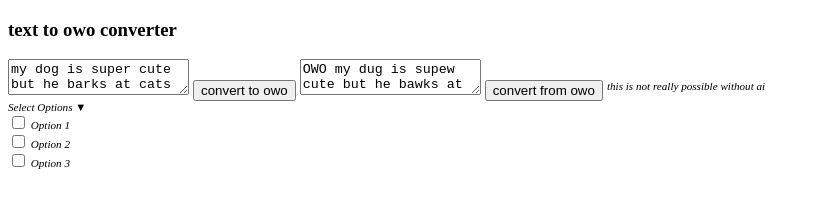
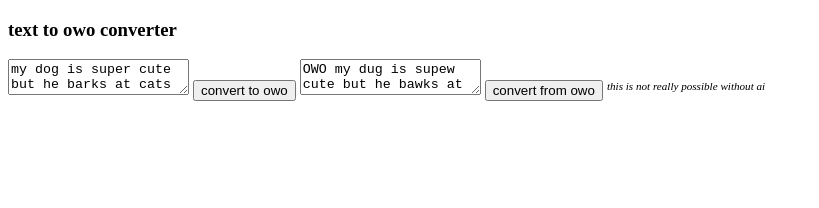
Before and after one commit to Mikits4/the-owo-project, a plain HTML site: page index.html in a window 1280 px wide. Shown: the whole page, without its empty margins (0-819 px from the left). Drawn offline with Linux system fonts and the light colour scheme.

Commit message:
Update index.html

```diff
--- a/index.html
+++ b/index.html
@@ -16,16 +16,6 @@
     <button id="convertFromOwoButton">convert from owo</button>
 
     <small><sup><i>this is not really possible without ai<i></sup><small>
-
-    <div id="dropdown">
-      <div class="dropbtn" onclick="toggleDropdown()">Select Options ▼</div>
-      <div id="checkboxDropdown" class="dropdown-content">
-        <label><input type="checkbox" value="Option 1"> Option 1</label><br>
-        <label><input type="checkbox" value="Option 2"> Option 2</label><br>
-        <label><input type="checkbox" value="Option 3"> Option 3</label>
-      </div>
-    </div>
-
 
     <script>
       //convert to owo
```
